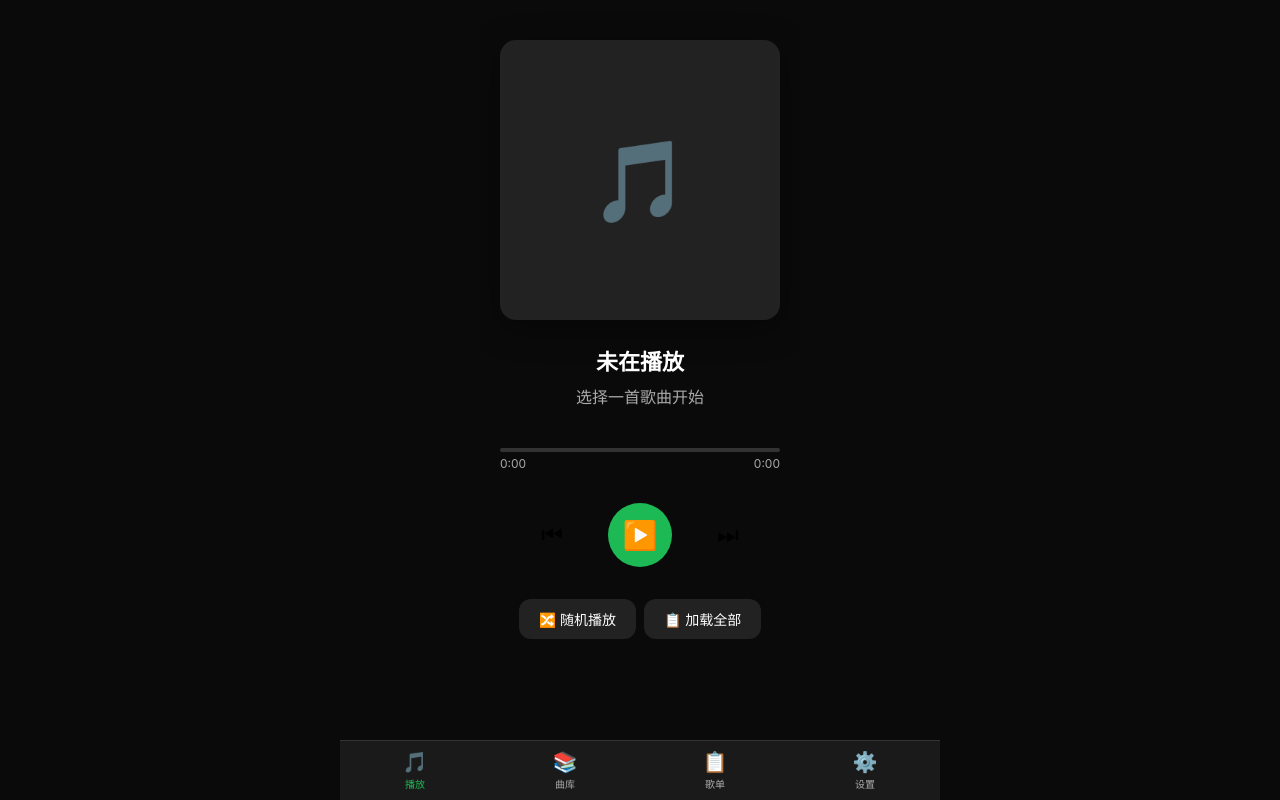
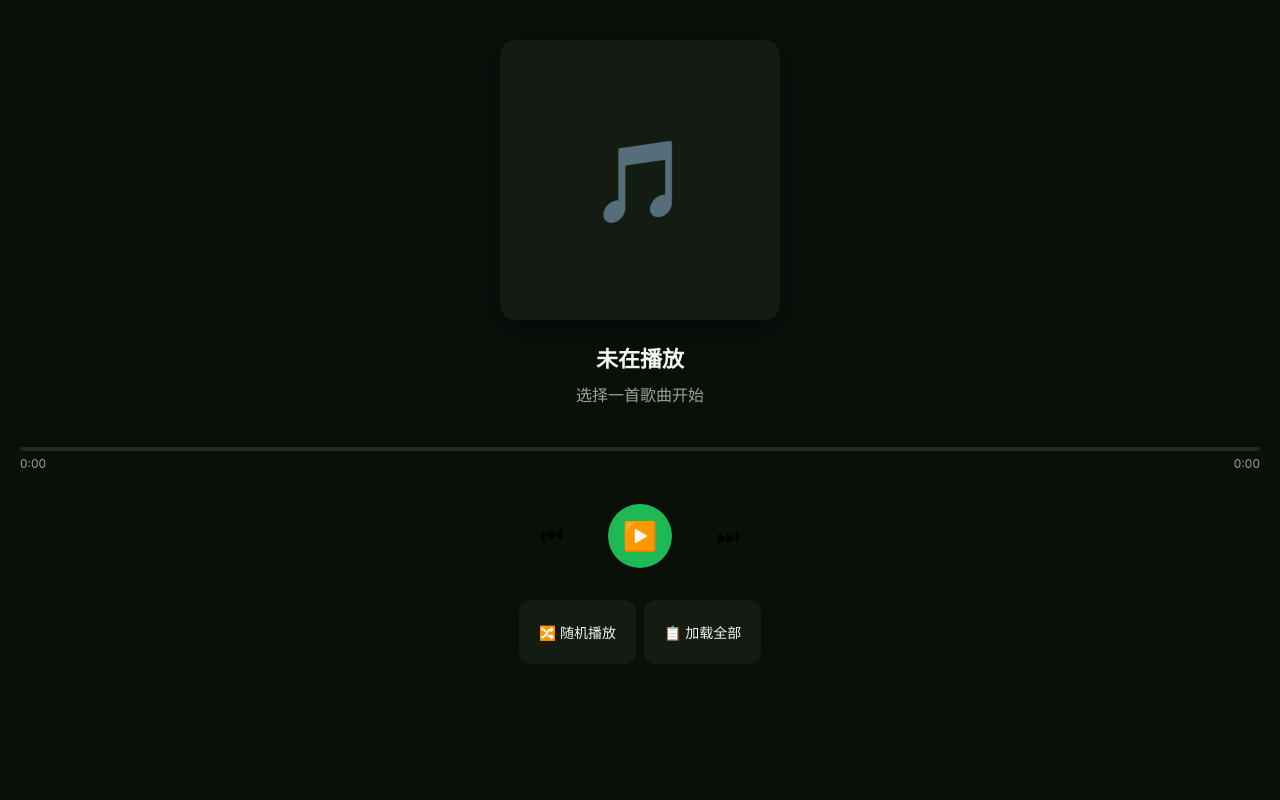
Before and after one commit to ColaCoooool/incar_music, a Vue app in the folder frontend/: page / in a window 1280 px wide. Built offline with nearby package versions, Linux system fonts and the light colour scheme.

Commit message:
style: car UI design tokens and dock/player-bar base styles

```diff
--- a/frontend/src/styles/main.css
+++ b/frontend/src/styles/main.css
@@ -1,16 +1,23 @@
 /* InCar Music - Car-Optimized Styles */
 
 :root {
-  --bg-primary: #0a0a0a;
-  --bg-secondary: #1a1a1a;
-  --bg-card: #222222;
-  --text-primary: #ffffff;
-  --text-secondary: #aaaaaa;
+  --bg-primary: #0a0f0a;
+  --bg-secondary: #101610;
+  --bg-card: #131b13;
+  --bg-hover: #182218;
+  --text-primary: #f2f7f2;
+  --text-secondary: #93a893;
+  --text-muted: #5d705d;
   --accent: #1db954;
   --accent-hover: #1ed760;
-  --border: #333333;
+  --accent-contrast: #08120a;
+  --border: #1f2b1f;
   --danger: #e74c3c;
   --radius: 12px;
+  --radius-lg: 16px;
+  --dock-width: 76px;
+  --bar-height: 76px;
+  --touch-min: 64px;
   --nav-height: 60px;
   --mini-player-height: 64px;
 }
@@ -30,8 +37,15 @@ body {
   font-family: -apple-system, BlinkMacSystemFont, "Segoe UI", Roboto, "PingFang SC", "Microsoft YaHei", sans-serif;
   background: var(--bg-primary);
   color: var(--text-primary);
+  font-size: 17px;
+  line-height: 1.45;
   -webkit-font-smoothing: antialiased;
   -webkit-tap-highlight-color: transparent;
+}
+
+/* Minimum touch targets for all interactive elements */
+.btn, .song-item, .nav-item, .tab, .control-btn, .settings-item {
+  min-height: var(--touch-min);
 }
 
 #app {
@@ -42,6 +56,46 @@ body {
   display: flex;
   flex-direction: column;
   height: 100%;
+}
+
+/* ─── Dock Navigation (wide screens) ───────────────────────── */
+
+.dock-nav {
+  display: none;
+}
+
+@media (min-width: 768px) {
+  .app { flex-direction: row; }
+  .dock-nav {
+    display: flex;
+    flex-direction: column;
+    align-items: center;
+    gap: 12px;
+    width: var(--dock-width);
+    padding: 16px 0;
+    background: var(--bg-secondary);
+    border-right: 1px solid var(--border);
+    z-index: 100;
+    flex-shrink: 0;
+  }
+  .dock-item {
+    width: 46px;
+    height: 46px;
+    border-radius: 14px;
+    background: var(--bg-hover);
+    display: flex;
+    align-items: center;
+    justify-content: center;
+    font-size: 20px;
+    text-decoration: none;
+    color: var(--text-secondary);
+    transition: all 0.2s;
+  }
+  .dock-item.active {
+    background: var(--accent);
+    color: var(--accent-contrast);
+    box-shadow: 0 4px 14px rgba(29, 185, 84, 0.35);
+  }
 }
 
 /* ─── Main Content ──────────────────────────────────────────── */
@@ -89,22 +143,29 @@ body {
   margin-bottom: 2px;
 }
 
-/* ─── Mini Player ───────────────────────────────────────────── */
+/* ─── Mini Player / Persistent Player Bar ──────────────────── */
 
 .mini-player {
   position: fixed;
   bottom: var(--nav-height);
   left: 0;
   right: 0;
-  height: var(--mini-player-height);
+  height: var(--bar-height);
   background: var(--bg-secondary);
   display: flex;
   align-items: center;
   justify-content: space-between;
-  padding: 0 16px;
+  padding: 0 20px;
+  gap: 14px;
   border-top: 1px solid var(--border);
   cursor: pointer;
   z-index: 99;
+}
+
+@media (min-width: 768px) {
+  .mini-player {
+    bottom: 0;
+  }
 }
 
 .mini-player-info {
@@ -116,9 +177,9 @@ body {
 }
 
 .mini-cover {
-  width: 44px;
-  height: 44px;
-  border-radius: 8px;
+  width: 48px;
+  height: 48px;
+  border-radius: 12px;
   object-fit: cover;
 }
 
@@ -135,15 +196,15 @@ body {
 }
 
 .mini-title {
-  font-size: 14px;
-  font-weight: 500;
+  font-size: 17px;
+  font-weight: 600;
   white-space: nowrap;
   overflow: hidden;
   text-overflow: ellipsis;
 }
 
 .mini-artist {
-  font-size: 12px;
+  font-size: 14px;
   color: var(--text-secondary);
   white-space: nowrap;
   overflow: hidden;
@@ -151,16 +212,34 @@ body {
 }
 
 .mini-play-btn {
-  width: 44px;
-  height: 44px;
+  width: 56px;
+  height: 56px;
   border: none;
   background: var(--accent);
   border-radius: 50%;
-  font-size: 18px;
+  font-size: 22px;
   cursor: pointer;
   display: flex;
   align-items: center;
   justify-content: center;
+  color: var(--accent-contrast);
+  box-shadow: 0 4px 18px rgba(29, 185, 84, 0.4);
+  flex-shrink: 0;
+}
+
+.mini-next-btn {
+  width: 52px;
+  height: 52px;
+  border-radius: 50%;
+  border: none;
+  background: var(--bg-hover);
+  color: var(--text-primary);
+  font-size: 20px;
+  cursor: pointer;
+  display: flex;
+  align-items: center;
+  justify-content: center;
+  flex-shrink: 0;
 }
 
 /* ─── Player View ───────────────────────────────────────────── */
@@ -599,23 +678,10 @@ body {
 }
 
 /* Large car displays */
-@media (min-width: 1024px) {
-  .main-content {
-    max-width: 600px;
-    margin: 0 auto;
-  }
-
-  .bottom-nav {
-    max-width: 600px;
-    left: 50%;
-    transform: translateX(-50%);
-  }
-
-  .mini-player {
-    max-width: 600px;
-    left: 50%;
-    transform: translateX(-50%);
-  }
+@media (min-width: 768px) {
+  /* Bottom nav is replaced by the dock on wide screens */
+  .bottom-nav { display: none; }
+  .main-content { padding-bottom: calc(var(--bar-height) + 10px); }
 }
 
 /* Playlist picker (Library) */
```
